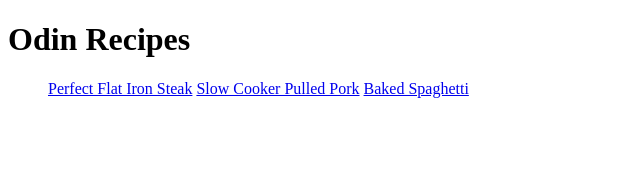
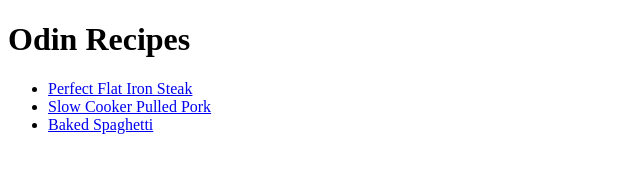
Before and after one commit to g-miller-3/odin-recipes, a plain HTML site: page index.html in a window 1280 px wide. Shown: the whole page, without its empty margins (0-640 px from the left). Drawn offline with Linux system fonts and the light colour scheme.

Commit message:
Create links as list items

```diff
--- a/index.html
+++ b/index.html
@@ -7,9 +7,9 @@
   <body>
     <h1>Odin Recipes</h1>
     <ul>
-      <a href="./recipes/steak.html">Perfect Flat Iron Steak</a>
-      <a href="./recipes/pulled-pork.html">Slow Cooker Pulled Pork</a>
-      <a href="./recipes/spaghetti.html">Baked Spaghetti</a>
+      <li><a href="./recipes/steak.html">Perfect Flat Iron Steak</a></li>
+      <li><a href="./recipes/pulled-pork.html">Slow Cooker Pulled Pork</a></li>
+      <li><a href="./recipes/spaghetti.html">Baked Spaghetti</a></li>
     </ul>
   </body>
 </html>
```
